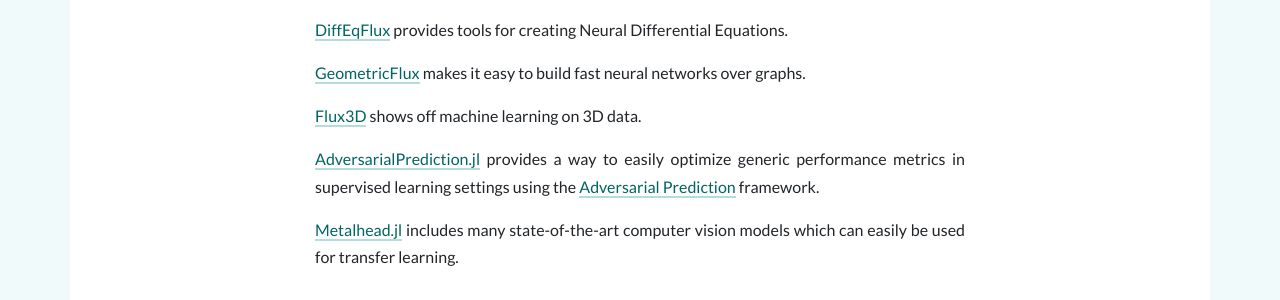
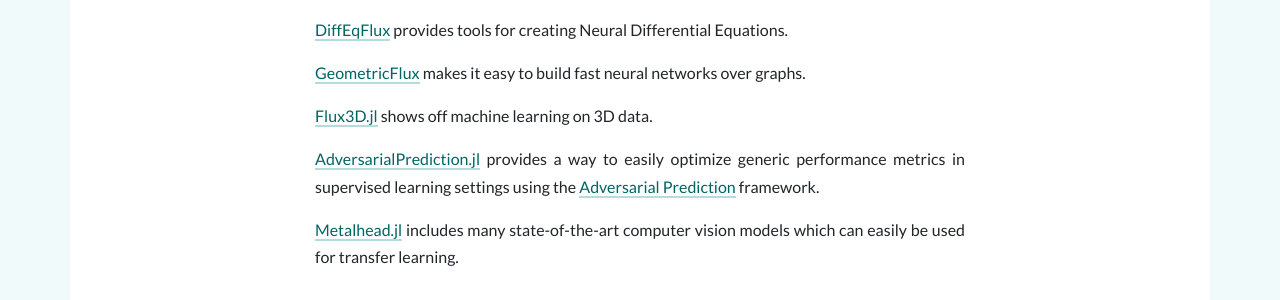
Before and after one commit to FluxML/fluxml.github.io, a Jekyll site: the page built from models.md, in a window 1280 px wide. Shown: the part 427-727 px from the top of the page. Built offline with Jekyll 4.4.1, drawn with Linux system fonts in a browser that asks for light colours; nearby versions of some CDN libraries; comment, search, counter and statistics services are not loaded.

Commit message:
Update Link

```diff
--- a/models.md
+++ b/models.md
@@ -15,7 +15,7 @@
 
 [GeometricFlux](https://github.com/yuehhua/GeometricFlux.jl) makes it easy to build fast neural networks over graphs.
 
-[Flux3D](https://github.com/nirmal-suthar/Flux3D.jl) shows off machine learning on 3D data.
+[Flux3D.jl](https://github.com/FluxML/Flux3D.jl) shows off machine learning on 3D data.
 
 [AdversarialPrediction.jl](https://github.com/rizalzaf/AdversarialPrediction.jl) provides a way to easily optimize generic performance metrics in supervised learning settings using the [Adversarial Prediction](https://arxiv.org/abs/1812.07526) framework.
 
```
